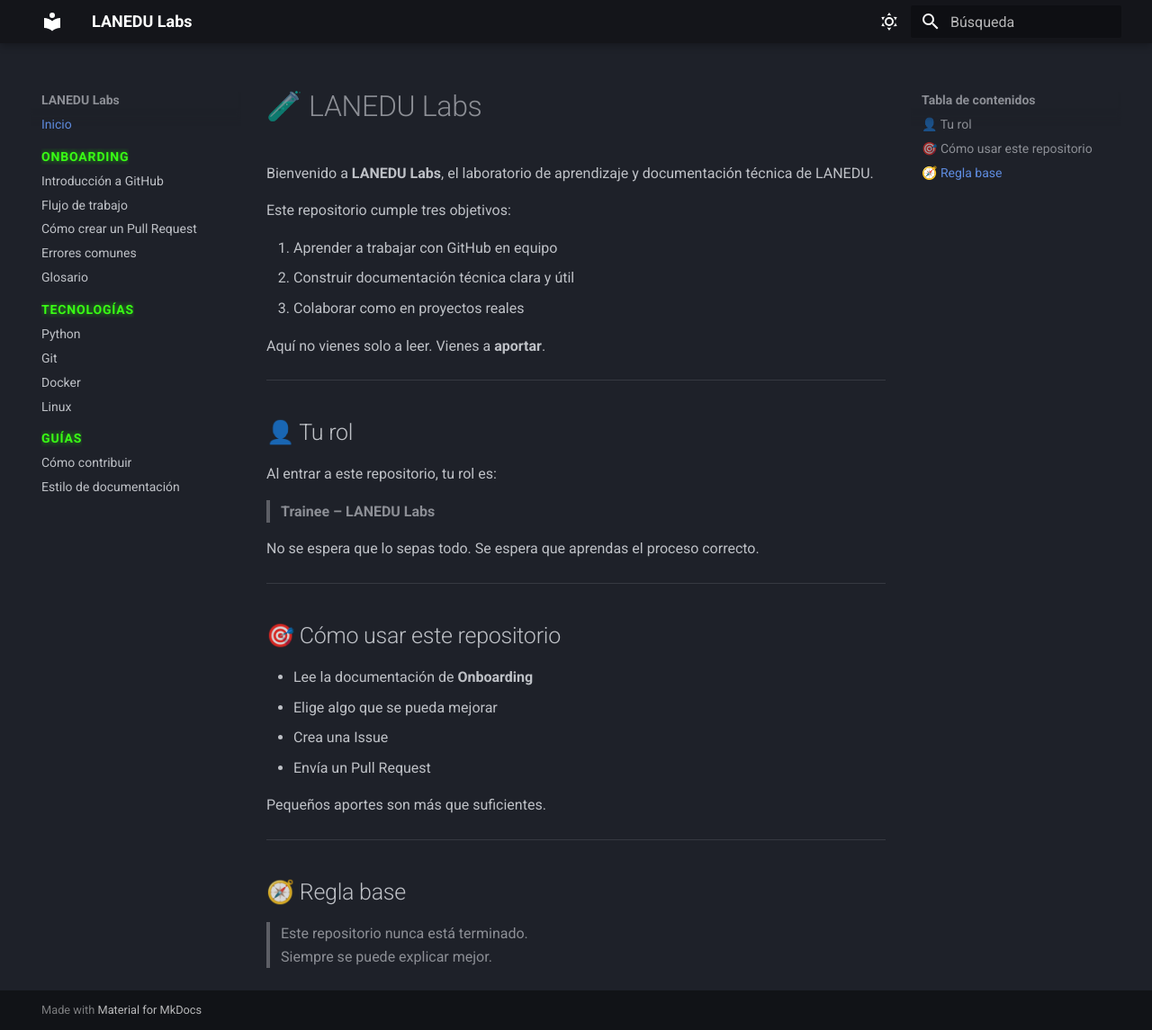
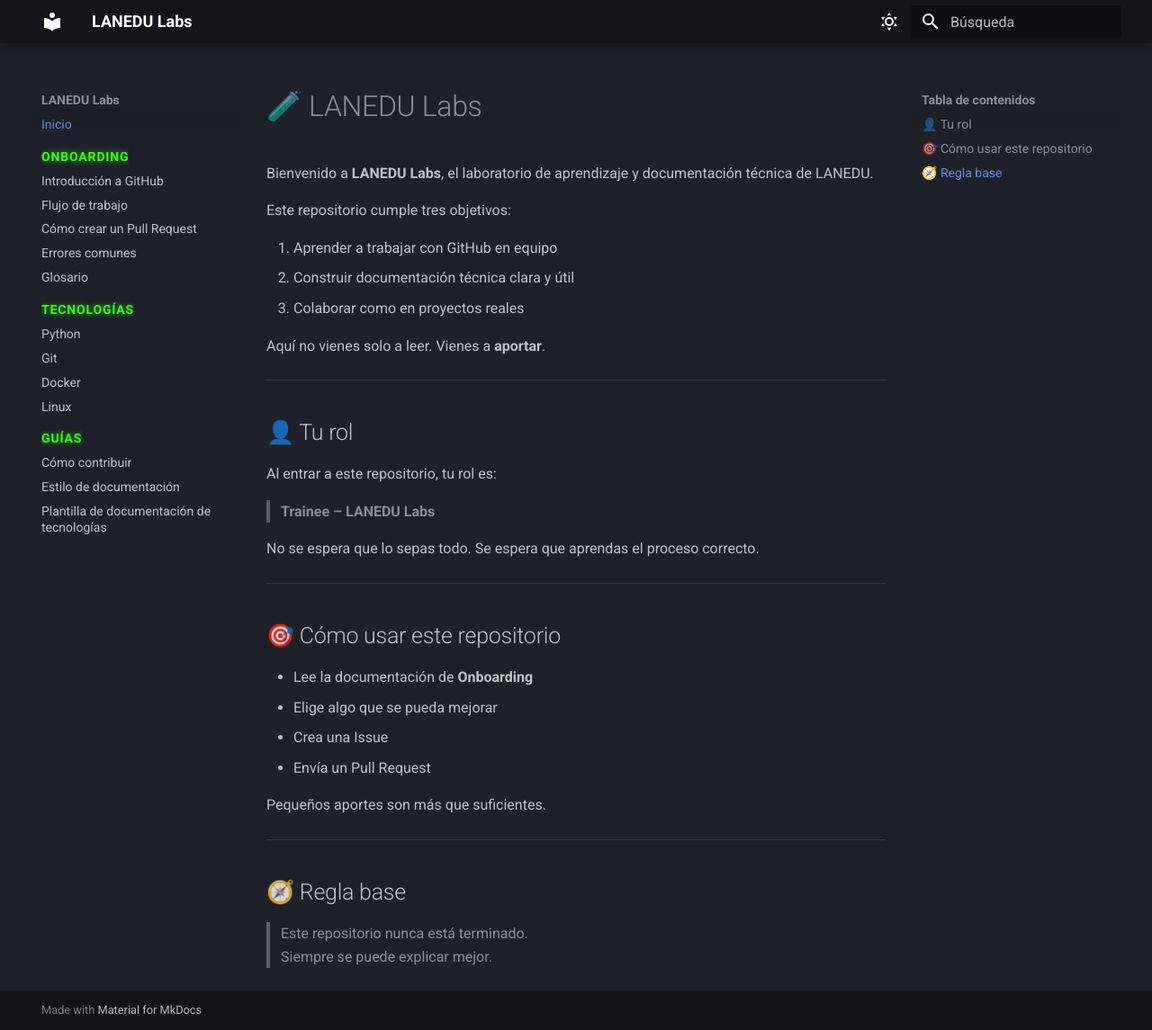
Before and after one commit to lanedu-org/LANEDU-Labs, an MkDocs documentation site: the page built from docs/index.md, in a window 1280 px wide and 1145 px high. Shown: the whole window at 90% size. Built offline with MkDocs 1.6.1 and Material for MkDocs 9.7.7, drawn with Linux system fonts in a browser that asks for light colours; some of the changed lines change nothing that is shown.

Commit message:
fix: agragando plantilla guias/plantilla-documentacion-tecnologias.m

```diff
--- a/mkdocs.yml
+++ b/mkdocs.yml
@@ -51,6 +51,7 @@
   - Guías:
       - Cómo contribuir: guias/como-contribuir.md
       - Estilo de documentación: guias/estilo-documentacion.md
+      - Plantilla de documentación de tecnologías: guias/plantilla-documentacion-tecnologias.md
 
 
 
@@ -59,7 +60,3 @@
 
 plugins:
   - search
-
-extra:
-  navigation:
-    expand: false
```
Also changed, not shown: docs/guias/plantilla-documentacion-tecnologias.md (added).
